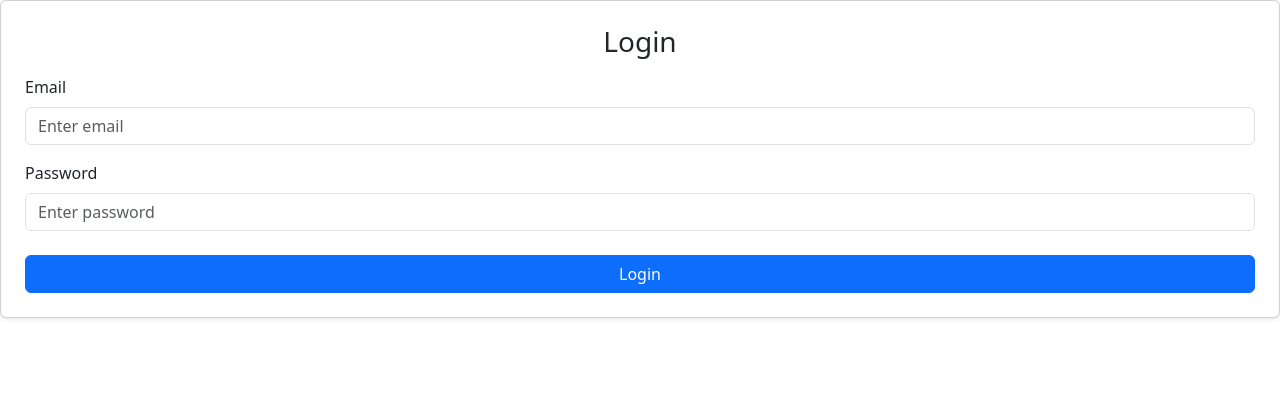
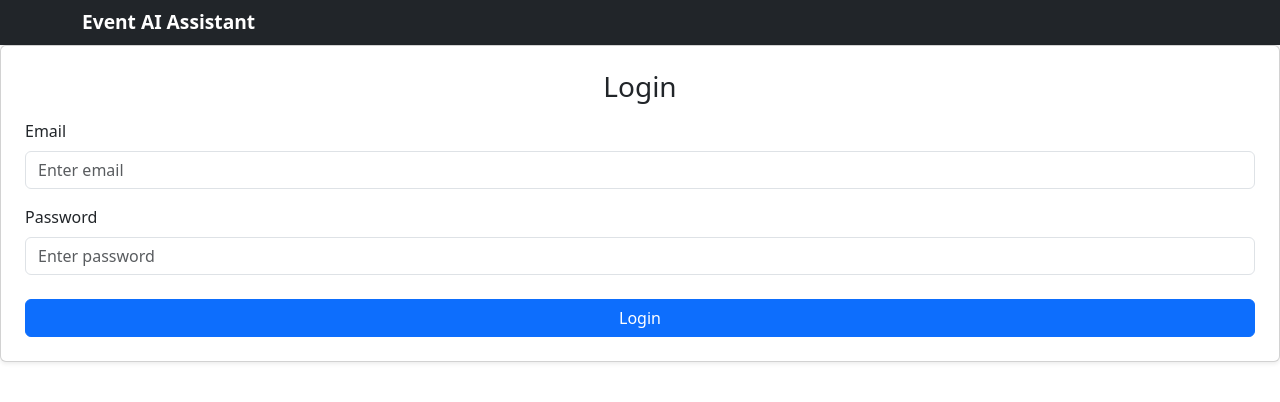
Before and after one commit to blink360/chatbot-event-fe, a Next.js app: page /login in a window 1280 px wide. Shown: the top 402 px of the page. Built offline with nearby package versions, Linux system fonts and the light colour scheme; no server answers.

Commit message:
added the header component

```diff
--- a/src/components/Chatbot/index.tsx
+++ b/src/components/Chatbot/index.tsx
@@ -52,7 +52,6 @@ const ChatPage = () => {
             <Card className="p-3 shadow-sm mb-3">
                 <div className="d-flex justify-content-between">
                     <h4 className="mb-0">Event Assistant Chat</h4>
-                    <Button onClick={() => push('/dashboard')}>Your Events</Button>
                 </div>
             </Card>
 
--- /dev/null
+++ b/src/components/common/Header.tsx
@@ -0,0 +1,89 @@
+import Link from "next/link";
+import { useContext } from "react";
+import { Navbar, Container, Button } from "react-bootstrap";
+import { useRouter } from "next/router";
+
+import AuthContext from "src/global-state/AuthContext";
+import { AuthActionType } from "src/global-state/AuthContext/actions";
+
+import { setAccessToken } from "src/lib/axios";
+import { logout } from "src/lib/services/authService";
+
+const Header = () => {
+    const router = useRouter();
+
+    const context = useContext(AuthContext);
+
+    if (!context) return null;
+
+    const { state, dispatch } = context;
+
+    const handleLogout = async () => {
+        try {
+            await logout();
+            setAccessToken(null);
+            dispatch({
+                type: AuthActionType.LOGOUT,
+            });
+            router.push("/login");
+        } catch (err) {
+            console.error("Logout failed", err);
+        }
+    };
+
+    return (
+        <Navbar bg="dark" variant="dark" expand="lg" className="shadow-sm">
+            <Container>
+                <Link
+                    href="/"
+                    style={{
+                        color: "white",
+                        textDecoration: "none",
+                        fontWeight: 600,
+                        fontSize: "1.2rem",
+                    }}
+                >
+                    Event AI Assistant
+                </Link>
+
+                <div className="d-flex align-items-center gap-2">
+                    {!router.pathname.includes('/login') && (
+                        <>
+                            {state.isAuthenticated ? (
+                                <>
+                                    <Link href="/dashboard">
+                                        <Button variant="outline-light">
+                                            Dashboard
+                                        </Button>
+                                    </Link>
+
+                                    <Link href="/">
+                                        <Button variant="outline-light">
+                                            Chat
+                                        </Button>
+                                    </Link>
+
+                                    <Button
+                                        variant="danger"
+                                        onClick={handleLogout}
+                                    >
+                                        Logout
+                                    </Button>
+                                </>
+                            ) : (
+                                <Link href="/login">
+                                    <Button variant="primary">
+                                        Login
+                                    </Button>
+                                </Link>
+                            )}
+                        </>
+                    )
+                    }
+                </div>
+            </Container>
+        </Navbar>
+    );
+};
+
+export default Header;
--- a/src/pages/_app.tsx
+++ b/src/pages/_app.tsx
@@ -8,6 +8,7 @@ import {
 } from "@tanstack/react-query";
 
 import { AuthProvider } from "src/global-state/AuthContext";
+import Header from "src/components/common/Header";
 
 const queryClient = new QueryClient();
 
@@ -18,6 +19,7 @@ export default function App({
   return (
     <QueryClientProvider client={queryClient}>
       <AuthProvider>
+        <Header />
         <Component {...pageProps} />
       </AuthProvider>
     </QueryClientProvider>
--- a/src/pages/dashboard/index.tsx
+++ b/src/pages/dashboard/index.tsx
@@ -16,7 +16,6 @@ const Dashboard = () => {
         <div className="container py-4">
             <div className="d-flex justify-content-between">
                 <h2 className="mb-4">Scheduled Events</h2>
-                <Button onClick={() => push("/")}>New Event</Button>
             </div>
 
             {isLoading && (
```
